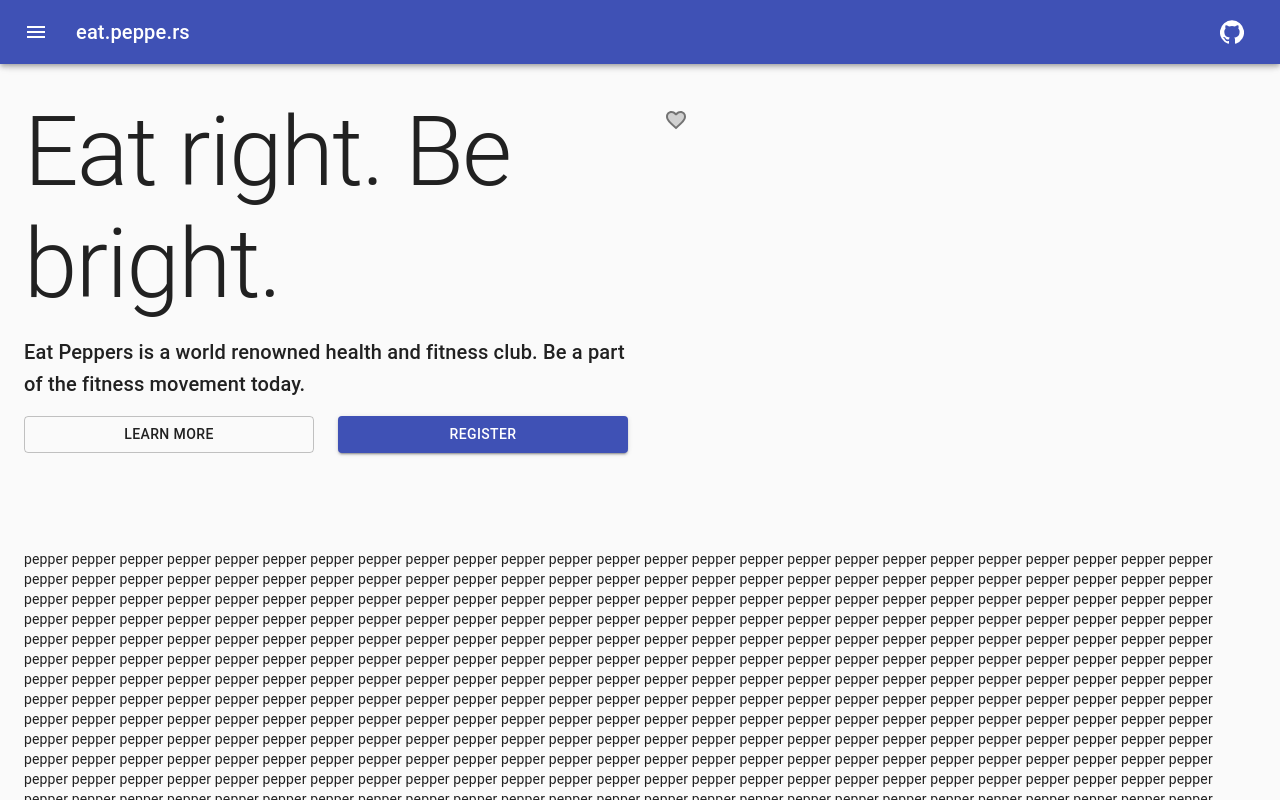
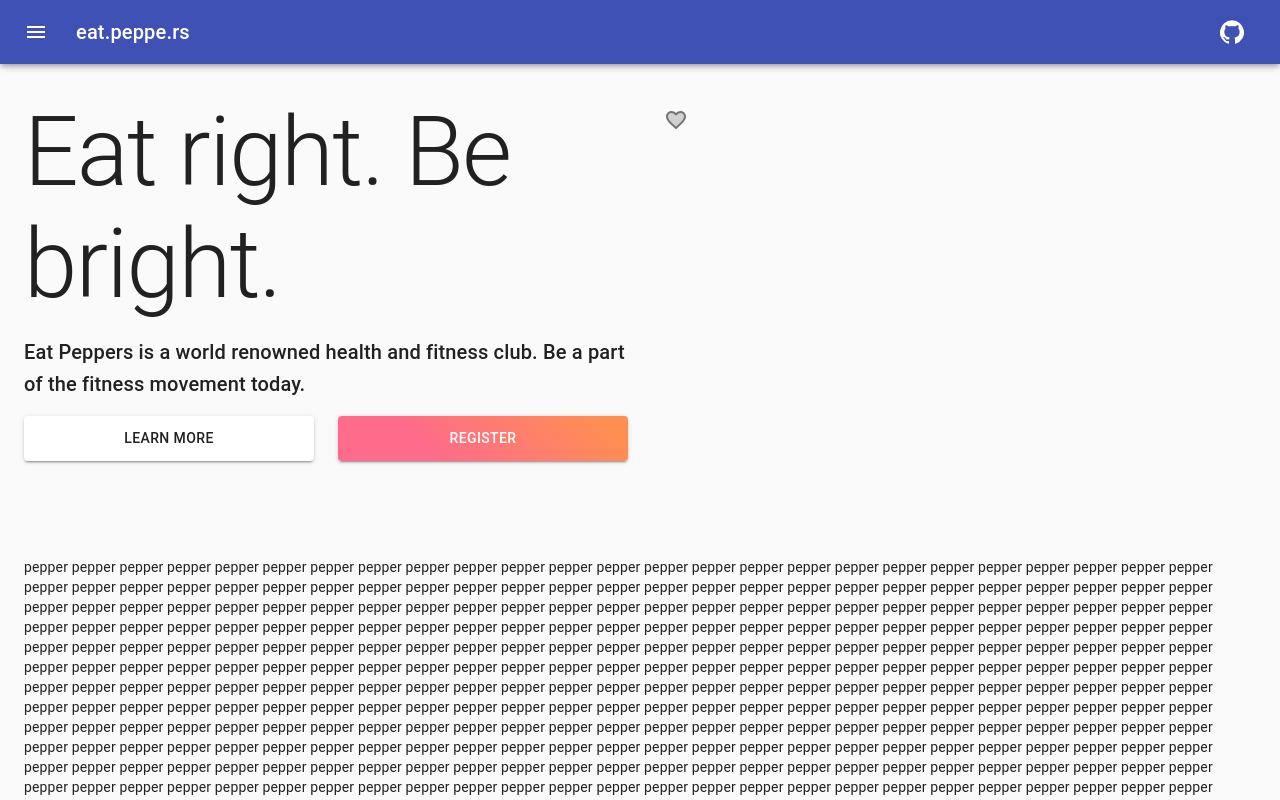
Before and after one commit to shaileshkshar77/WebsiteContest2020, a Next.js app: page / in a window 1280 px wide. Shown: the top 800 px of the page. Built offline with nearby package versions, Linux system fonts and the light colour scheme.

Commit message:
add button styles, fix spacing issues

```diff
--- a/components/Welcome.js
+++ b/components/Welcome.js
@@ -22,6 +22,16 @@ const useStyles = makeStyles(theme => ({
     marginBottom: theme.spacing(2),
     marginTop: theme.spacing(2),
   },
+  primaryBigButton: {
+    background: 'linear-gradient(45deg, #FE6B8B 30%, #FF8E53 90%)',
+    padding: '10px 0px',
+    borderRadius: 4,
+  },
+  secondaryBigButton: {
+    background: 'white',
+    padding: '10px 0px',
+    borderRadius: 4,
+  },
 }));
 
 function MottoBox() {
@@ -36,12 +46,12 @@ function MottoBox() {
       </Typography>
       <Grid container spacing={3}>
         <Grid item xs={6}>
-          <Button variant="outlined" fullWidth="true">
+          <Button variant="contained" fullWidth="true" className={classes.secondaryBigButton}>
             Learn More
           </Button>
         </Grid>
         <Grid item xs>
-          <Button variant="contained" color="primary" fullWidth="true">
+          <Button variant="contained" color="primary" fullWidth="true" className={classes.primaryBigButton}>
             Register
           </Button>
         </Grid>
@@ -53,7 +63,7 @@ function MottoBox() {
 function Images() {
   return (
     <Grid item xs>
-      <IconButton fullWidth="true">
+      <IconButton>
         <FavoriteTwoToneIcon />
       </IconButton>
     </Grid>
```
